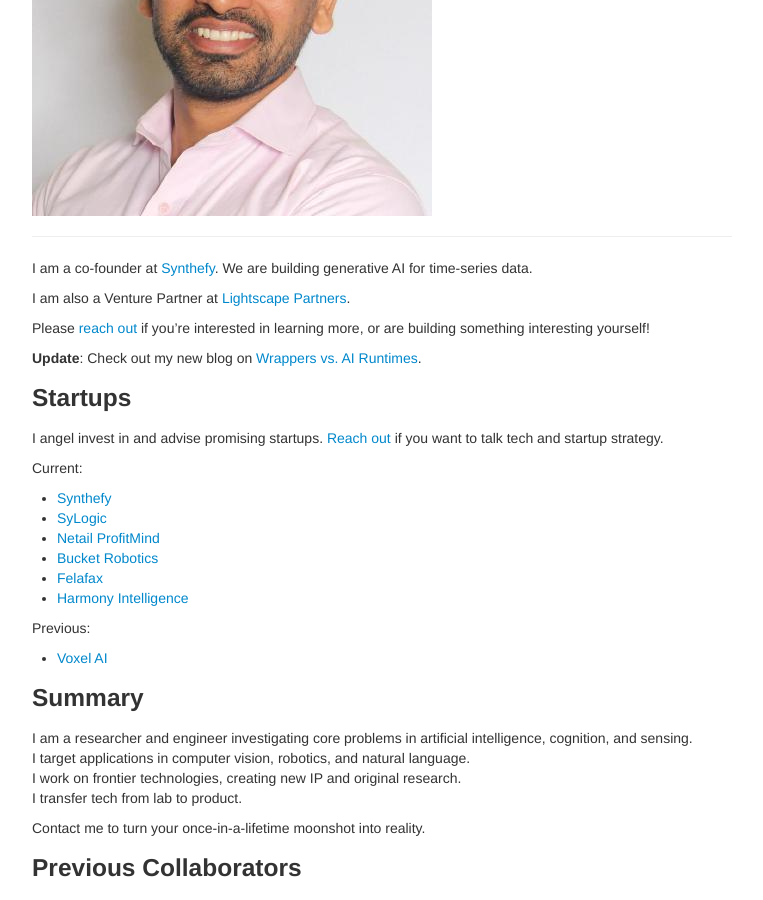
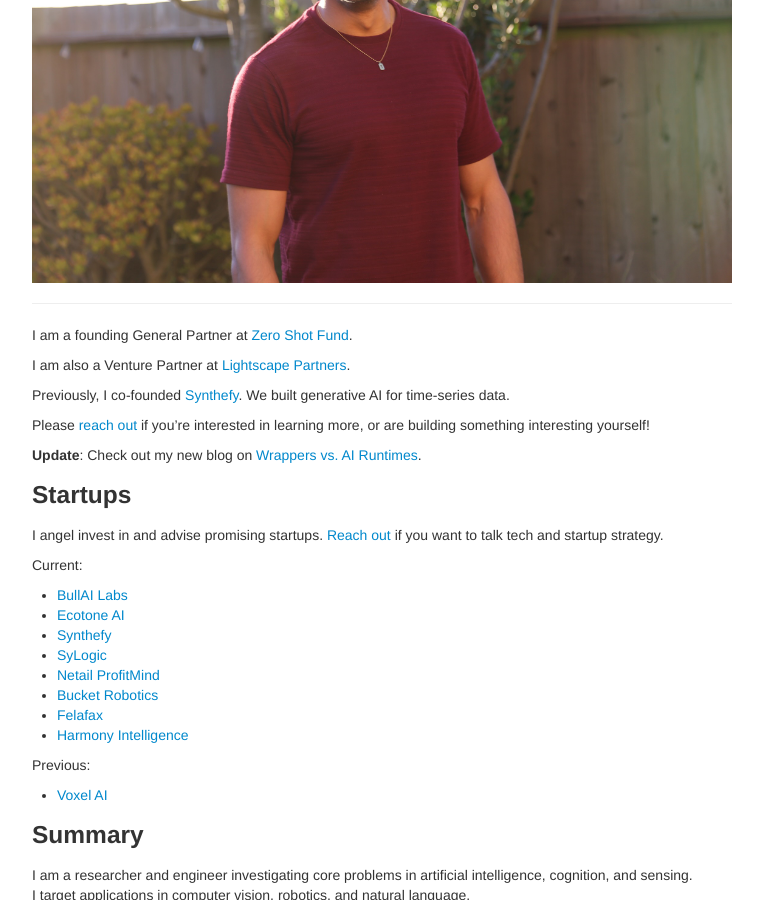
Before and after one commit to darkmatter08/darkmatter08.github.io, a Jekyll site: the page built from index.md, in a window 1280 px wide and 900 px high, scrolled down 336 px. Shown: the whole window, without its empty margins (258-1021 px from the left). Built offline with Jekyll 4.4.1, drawn with Linux system fonts in a browser that asks for light colours.

Commit message:
update pic, update advisory

```diff
--- a/index.md
+++ b/index.md
@@ -5,13 +5,15 @@ title: Shawn Jain's Homepage
 description: Shawn Jain OpenAI MIT Microsoft Research MSR Uber UberATG ATG Torralba CSAIL Optimus Optimus Ride Spot Trading Google Fiber
 ---
 
-![Shawn](assets/profilepic.jpeg )
+![Shawn](assets/NewProfilePic.jpeg)
 
 ---
 
-I am a co-founder at [Synthefy](https://www.synthefy.com). We are building generative AI for time-series data.
+I am a founding General Partner at [Zero Shot Fund](https://zeroshotfund.com/).
 
 I am also a Venture Partner at [Lightscape Partners](https://www.lightscape.vc).
+
+Previously, I co-founded [Synthefy](https://www.synthefy.com/). We built generative AI for time-series data.
 
 Please [reach out](about.md) if you're interested in learning more, or are building something interesting yourself!
 
@@ -22,6 +24,8 @@ Check out my new blog on [Wrappers vs. AI Runtimes](pages/blog-runtimes.html).
 I angel invest in and advise promising startups. [Reach out](pages/about.html) if you want to talk tech and startup strategy.
 
 Current:
+- [BullAI Labs](https://www.bullai.tech/)
+- [Ecotone AI](https://ecotone.ai/)
 - [Synthefy](https://www.synthefy.com/)
 - [SyLogic](https://www.sylogic.co/)
 - [Netail ProfitMind](https://www.profitmind.com/)
```
Also changed, not shown: assets/NewProfilePic.jpeg (added), assets/profilepic.jpeg (deleted), 1 other file.
